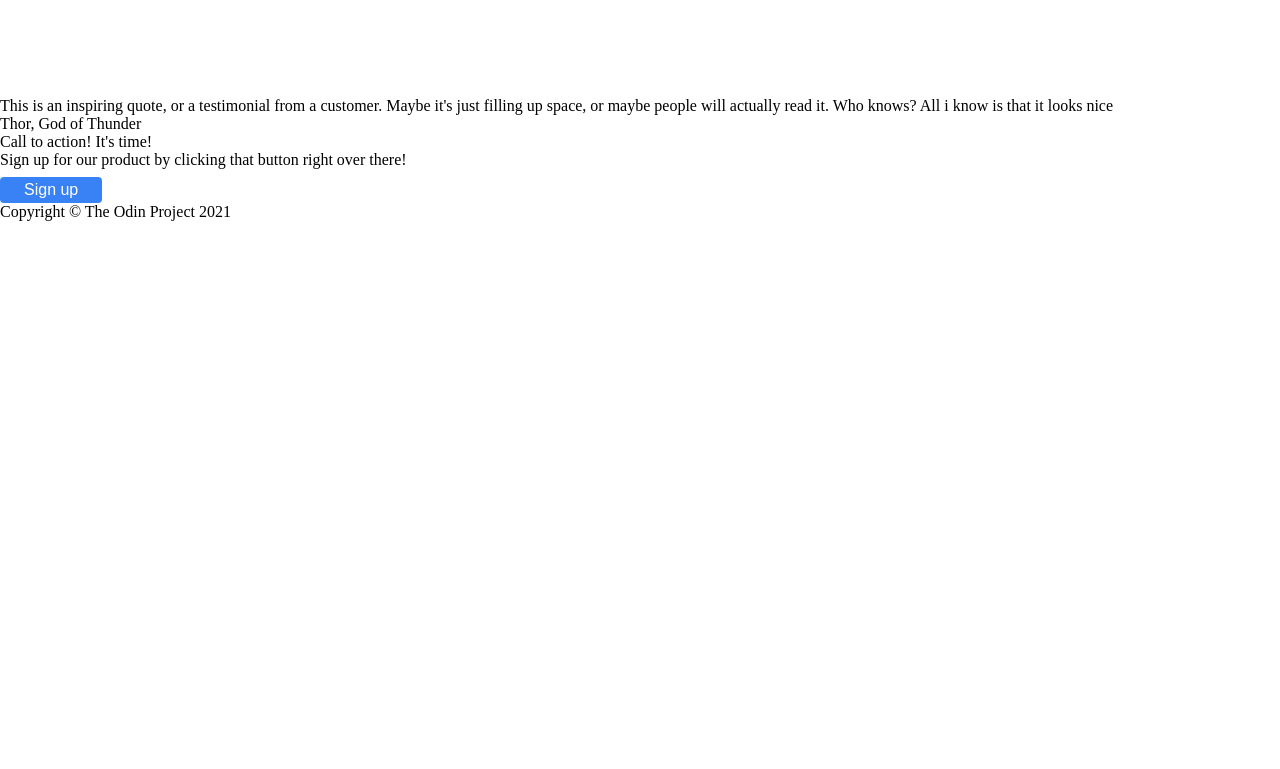
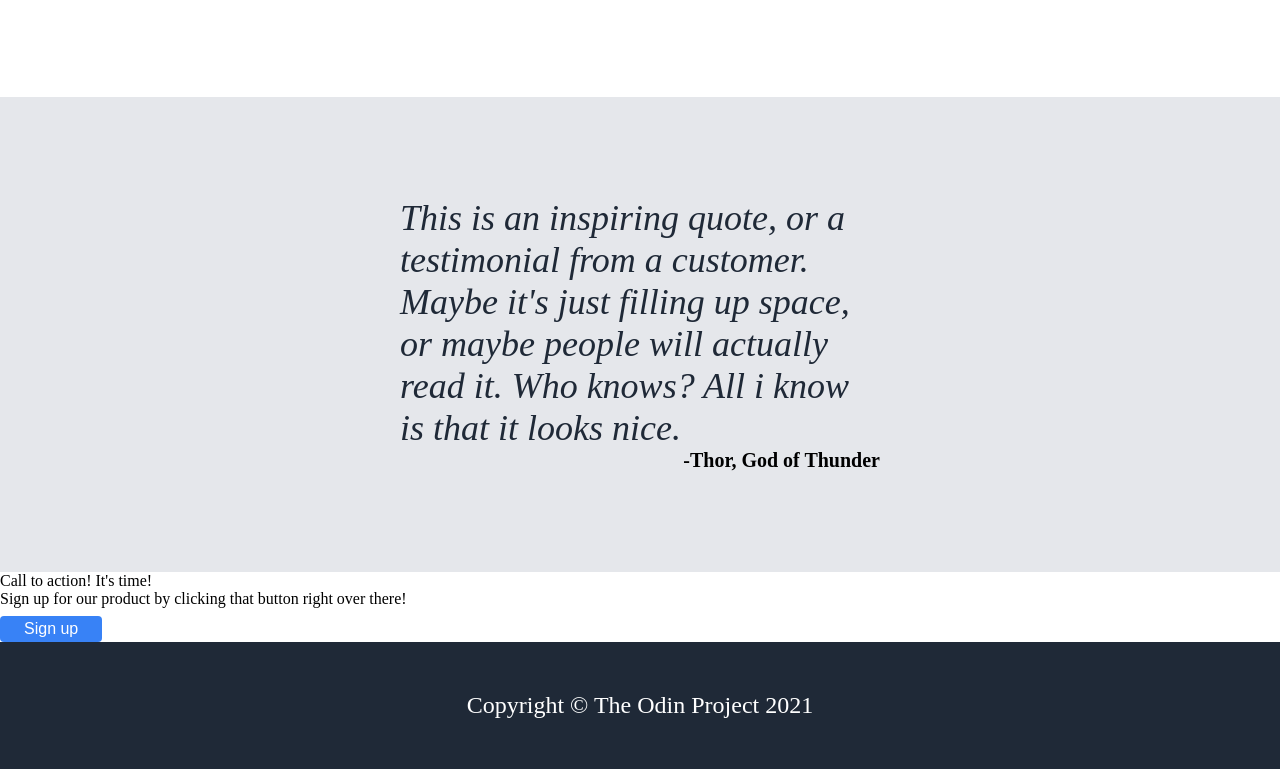
Before and after one commit to natanmd/landing-page, a plain HTML site: page index.html in a window 1280 px wide. Shown: the part 1085-1854 px from the top of the page. Before the commit the page ends 1306 px from the top, so only its background shows below. Drawn offline with Linux system fonts and the light colour scheme.

Commit message:
Add css code for section 3 and footer

```diff
--- a/index.html
+++ b/index.html
@@ -50,10 +50,8 @@
     </div>
 
     <div class="third-section">
-        <div class="container">
-            <div class="quote">This is an inspiring quote, or a testimonial from a customer. Maybe it's just filling up space, or maybe people will actually read it. Who knows? All i know is that it looks nice</div>
-            <div class="artist">Thor, God of Thunder</div>
-        </div>
+        <div class="quote">This is an inspiring quote, or a testimonial from a customer. Maybe it's just filling up space, or maybe people will actually read it. Who knows? All i know is that it looks nice.</div>
+        <div class="artist">-Thor, God of Thunder</div>
     </div>
 
     <div class="fourth-section">
--- a/style.css
+++ b/style.css
@@ -112,3 +112,36 @@ button{
     padding: 16px;
     font-size: 20px;
 }
+
+.third-section {
+    background-color: #e5e7eb;
+    display: flex;
+    flex-direction: column;
+    justify-content: center;
+    padding: 100px 400px;
+}
+
+.third-section .quote {
+    font-size: 36px;
+    color: #1f2937;
+    font-weight: 300;
+    font-style: italic;
+    align-self: center;
+    max-width: 900px;
+}
+
+.third-section .artist {
+    font-weight: 700;
+    font-size: 20px;
+    align-self: flex-end;
+}
+
+.footer {
+    background-color: #1f2937;
+    color: white;
+    display: flex;
+    justify-content: center;
+    align-items: center;
+    padding: 50px 0;
+    font-size: 24px;
+}
```
